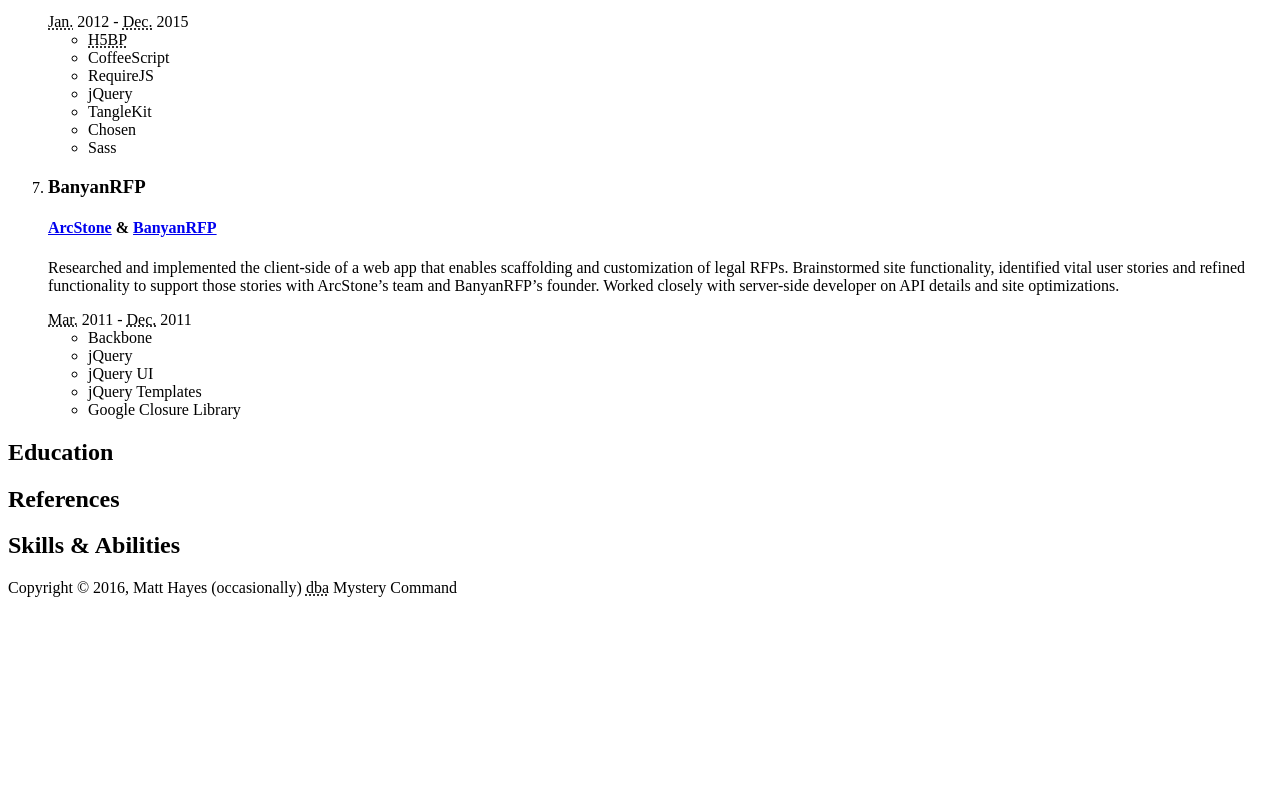
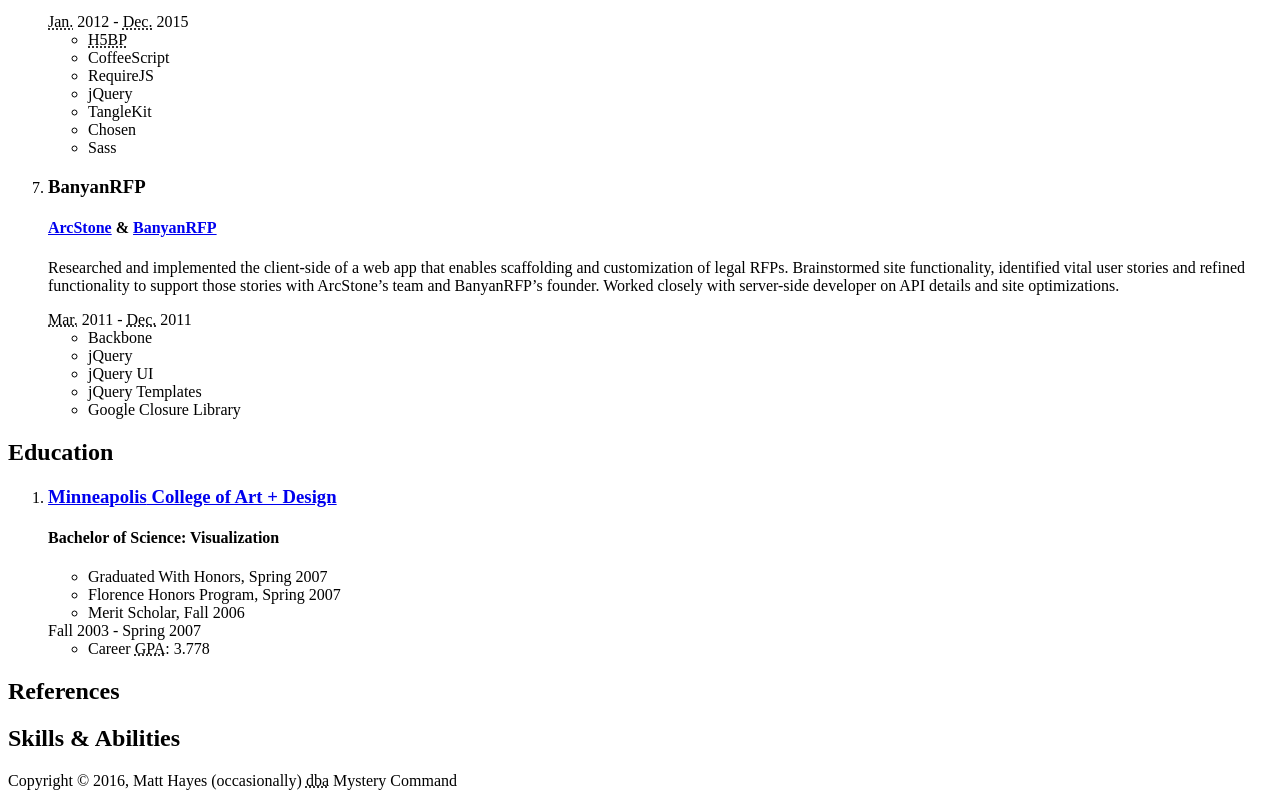
Before and after one commit to mysterycommand/spike-focusable, a website: page source/index.html in a window 1280 px wide. Shown: the part 1596-2394 px from the top of the page. Before the commit the page ends 2201 px from the top, so only its background shows below. Drawn offline with Linux system fonts and the light colour scheme.

Commit message:
feat: education

```diff
--- a/source/index.html
+++ b/source/index.html
@@ -195,6 +195,30 @@
         <section class="p-education" role="region">
             <header role="banner"><h2>Education</h2></header>
             <div class="section-content">
+                <ol>
+                    <li class="h-event">
+                        <article>
+                            <h3 class="p-name h-card h-adr">
+                                <a class="u-url" href="http://mcad.edu/"><span class="p-locality">Minneapolis</span> College of Art + Design</a>
+                            </h3>
+                            <h4 class="p-summary">
+                                Bachelor of Science: Visualization
+                            </h4>
+                            <ul class="p-description">
+                                <li>Graduated With Honors, Spring 2007</li>
+                                <li>Florence Honors Program, Spring 2007</li>
+                                <li>Merit Scholar, Fall 2006</li>
+                            </ul>
+                            <div>
+                                <time class="dt-start" datetime="2003">Fall 2003</time> -
+                                <time class="dt-end" datetime="2007">Spring 2007</time>
+                                <ul class="p-description">
+                                    <li><span class="pale">Career <abbr title="Grade Point Average">GPA</abbr>:</span> 3.778</li>
+                                </ul>
+                            </div>
+                        </article>
+                    </li>
+                </ol>
             </div>
         </section>
         <section class="p-affiliation" role="region">
```
